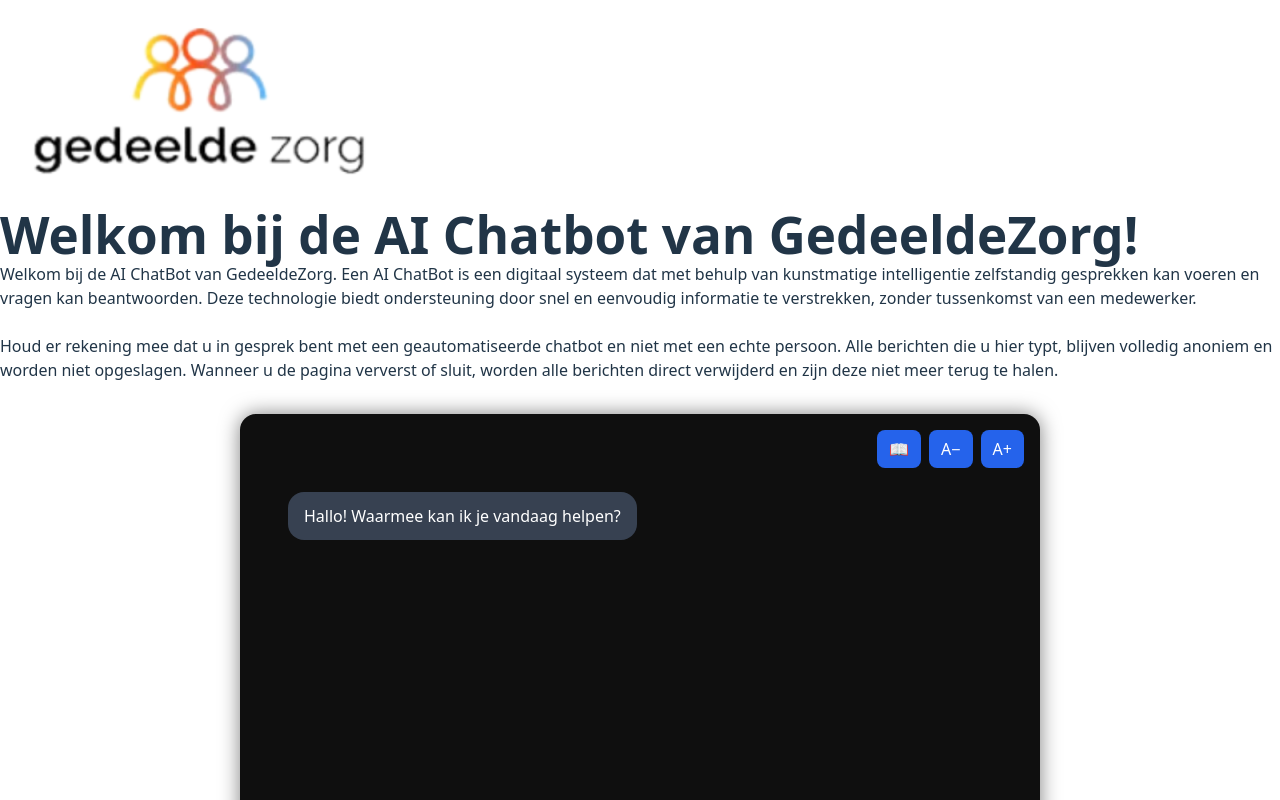
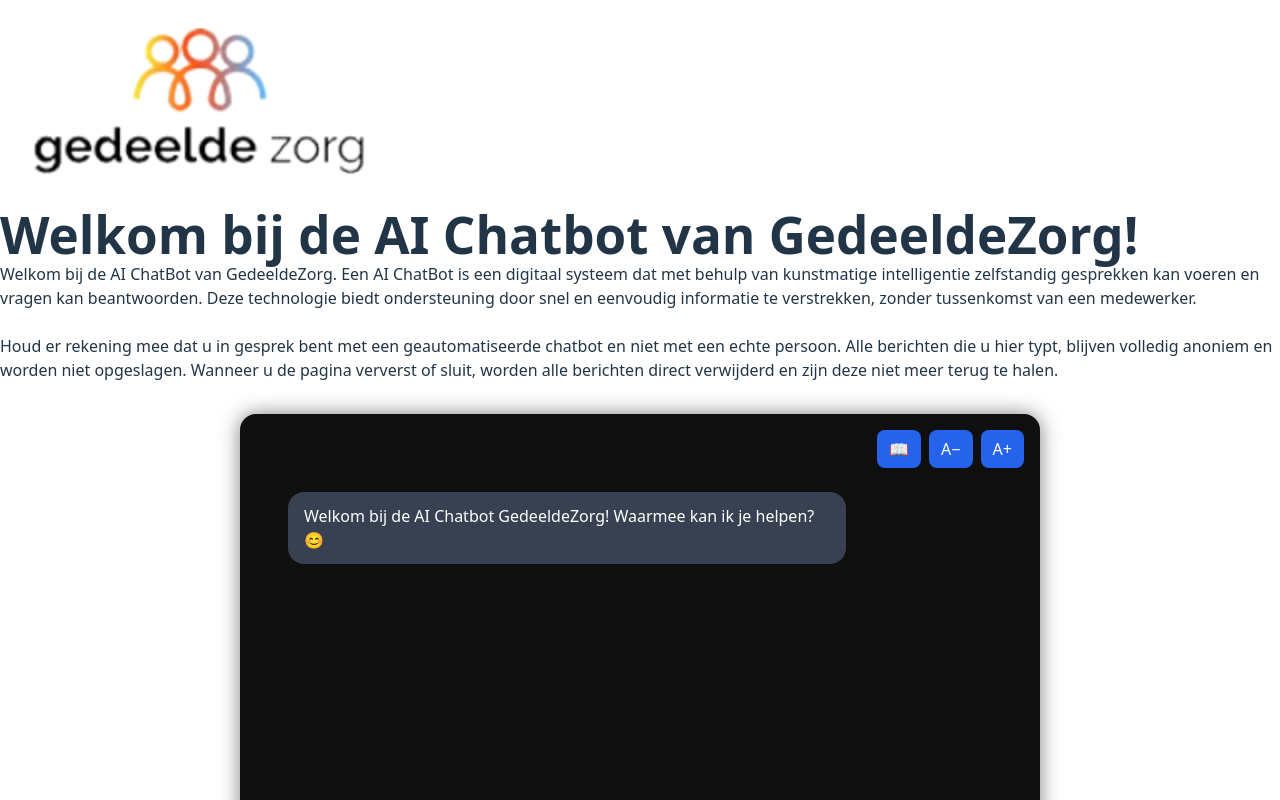
Before and after one commit to bluefire0009/Team3-Project-D-A.I.-Chatbot, a React (Vite) app in the folder FrontEnd/AIChatBot/: page / in a window 1280 px wide. Shown: the top 800 px of the page. Built offline with nearby package versions, Linux system fonts and the light colour scheme; a web font is replaced by a local one.

Commit message:
ADD NEW welcom message

```diff
--- a/FrontEnd/AIChatBot/src/Components/ChatWindow.tsx
+++ b/FrontEnd/AIChatBot/src/Components/ChatWindow.tsx
@@ -66,7 +66,7 @@
   useEffect(() => {
     const welcomeMessage: Message = {
       id: Date.now(),
-      text: "Hallo! Waarmee kan ik je vandaag helpen?",
+      text: "Welkom bij de AI Chatbot GedeeldeZorg! Waarmee kan ik je helpen? 😊",
       sender: "bot",
     };
     setMessages([welcomeMessage]);
```
